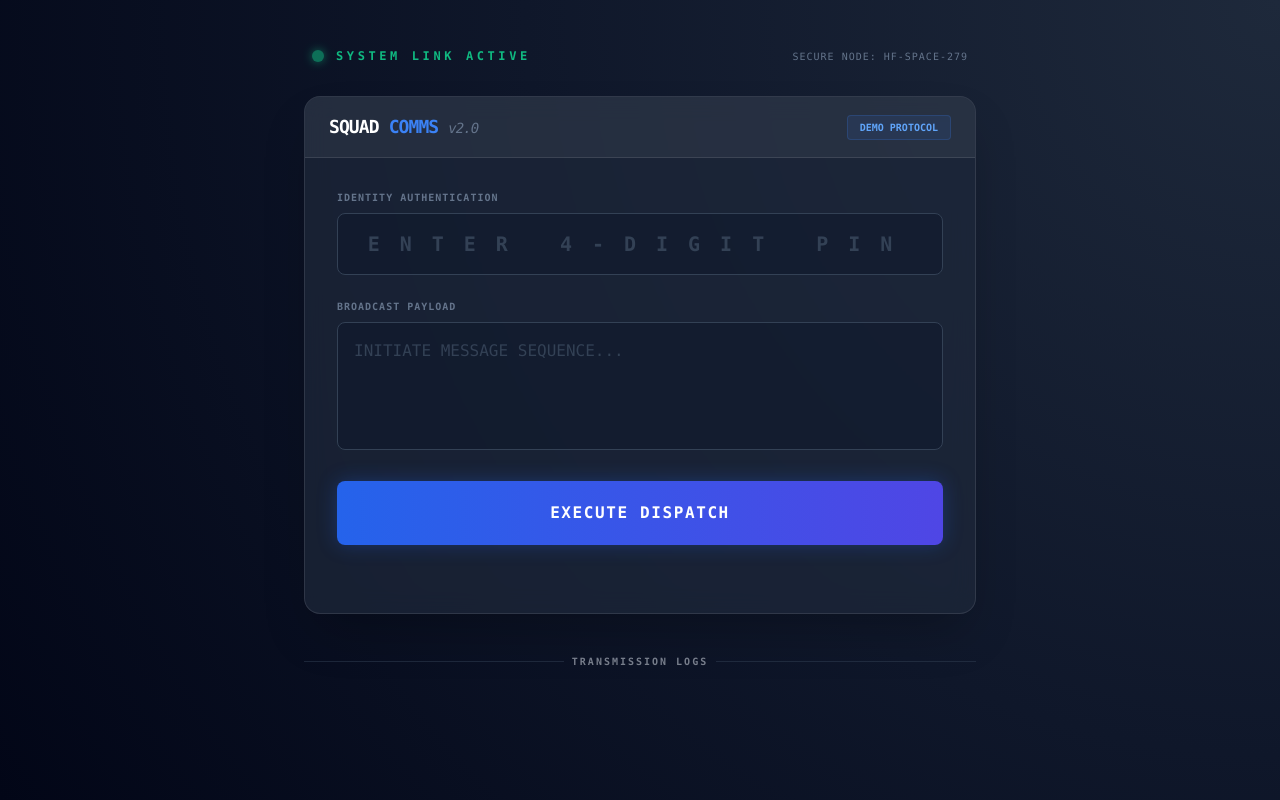
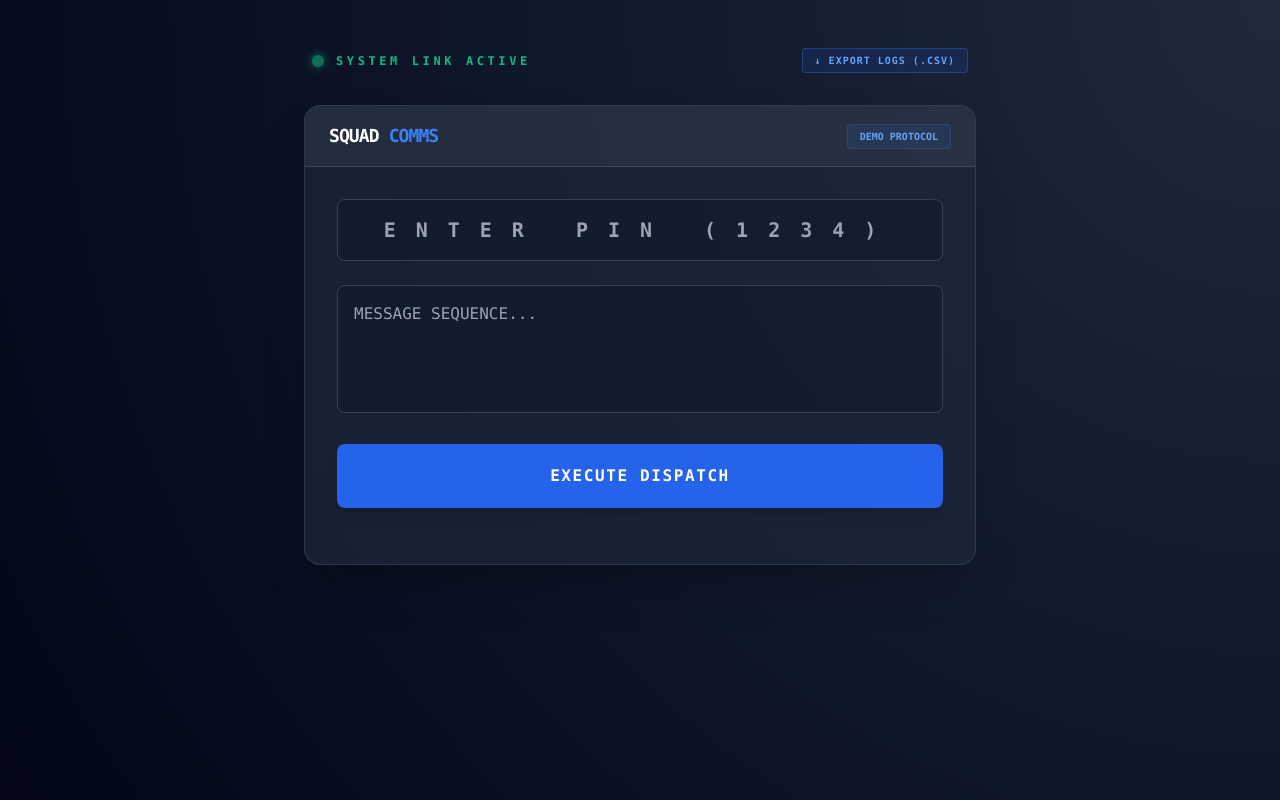
Before and after one commit to yousafk279/crew-sms-dispatcher, a FastAPI app: page / in a window 1280 px wide. Run offline with FastAPI, Linux system fonts and the light colour scheme; data that the repository does not hold is empty; some libraries are stand-ins or nearby versions.

Commit message:
Update index.html

```diff
--- a/templates/index.html
+++ b/templates/index.html
@@ -3,7 +3,7 @@
 <head>
     <meta charset="UTF-8">
     <meta name="viewport" content="width=device-width, initial-scale=1.0">
-    <title>SQUAD-COMMS | Emergency Dispatch</title>
+    <title>SQUAD-COMMS | Dispatch Console</title>
     <script src="https://cdn.tailwindcss.com"></script>
     <style>
         @keyframes pulse-glow { 0%, 100% { opacity: 1; } 50% { opacity: 0.5; } }
@@ -19,48 +19,29 @@
             <div class="w-3 h-3 bg-emerald-500 rounded-full glow-dot shadow-[0_0_10px_#10b981]"></div>
             <h2 class="text-xs uppercase tracking-[0.3em] font-bold text-emerald-500">System Link Active</h2>
         </div>
-        <div class="text-[10px] text-slate-500 uppercase tracking-widest">Secure Node: HF-SPACE-279</div>
+        <a href="/export" class="text-[10px] bg-blue-900/30 border border-blue-500/30 hover:bg-blue-500/20 px-3 py-1 rounded text-blue-400 transition font-bold tracking-widest">
+            ↓ EXPORT LOGS (.CSV)
+        </a>
     </div>
 
     <div class="w-full max-w-2xl glass rounded-2xl overflow-hidden shadow-2xl">
         <div class="bg-white/5 px-6 py-4 border-b border-white/10 flex justify-between items-center">
-            <h1 class="text-lg font-black tracking-tighter text-white">SQUAD <span class="text-blue-500">COMMS</span> <span class="text-slate-500 font-light text-sm italic">v2.0</span></h1>
+            <h1 class="text-lg font-black tracking-tighter text-white">SQUAD <span class="text-blue-500">COMMS</span></h1>
             <div class="px-3 py-1 rounded bg-blue-500/10 border border-blue-500/20 text-[10px] text-blue-400 font-bold uppercase">Demo Protocol</div>
         </div>
 
         <div class="p-8">
             <form id="smsForm" class="space-y-6">
-                <div class="relative">
-                    <label class="text-[10px] uppercase text-slate-500 mb-2 block font-bold tracking-widest">Identity Authentication</label>
-                    <input type="password" name="pin" placeholder="ENTER 4-DIGIT PIN"
-                        class="w-full bg-slate-900/50 border border-slate-700 p-4 rounded-lg focus:ring-2 focus:ring-blue-500/50 outline-none transition-all placeholder:text-slate-700 text-center tracking-[1em] text-xl font-bold">
-                </div>
-
-                <div>
-                    <label class="text-[10px] uppercase text-slate-500 mb-2 block font-bold tracking-widest">Broadcast Payload</label>
-                    <textarea name="alert" placeholder="INITIATE MESSAGE SEQUENCE..."
-                        class="w-full bg-slate-900/50 border border-slate-700 p-4 rounded-lg h-32 focus:ring-2 focus:ring-blue-500/50 outline-none transition-all placeholder:text-slate-700 resize-none"></textarea>
-                </div>
-
-                <button type="submit" id="btn"
-                    class="w-full bg-gradient-to-r from-blue-600 to-indigo-600 hover:from-blue-500 hover:to-indigo-500 text-white font-black py-5 rounded-lg transition-all transform active:scale-[0.98] shadow-[0_0_20px_rgba(37,99,235,0.3)] uppercase tracking-widest">
-                    Execute Dispatch
-                </button>
+                <input type="password" name="pin" placeholder="ENTER PIN (1234)" class="w-full bg-slate-900/50 border border-slate-700 p-4 rounded-lg focus:ring-2 focus:ring-blue-500/50 outline-none text-center tracking-[1em] text-xl font-bold">
+                <textarea name="alert" placeholder="MESSAGE SEQUENCE..." class="w-full bg-slate-900/50 border border-slate-700 p-4 rounded-lg h-32 focus:ring-2 focus:ring-blue-500/50 outline-none resize-none"></textarea>
+                <button type="submit" id="btn" class="w-full bg-blue-600 hover:bg-blue-500 text-white font-black py-5 rounded-lg transition-all shadow-lg uppercase tracking-widest">Execute Dispatch</button>
             </form>
-
-            <div id="status" class="mt-6 text-center text-xs font-bold uppercase tracking-widest italic min-h-[1em]"></div>
+            <div id="status" class="mt-6 text-center text-xs font-bold uppercase tracking-widest italic text-emerald-400"></div>
         </div>
     </div>
 
     <div class="w-full max-w-2xl mt-10">
-        <div class="flex items-center gap-2 mb-4 opacity-50">
-            <div class="h-[1px] flex-grow bg-slate-700"></div>
-            <span class="text-[10px] font-bold uppercase tracking-[0.2em]">Transmission Logs</span>
-            <div class="h-[1px] flex-grow bg-slate-700"></div>
-        </div>
-
-        <div id="history" class="space-y-3">
-            </div>
+        <div id="history" class="space-y-3"></div>
     </div>
 
     <script>
@@ -70,18 +51,11 @@
 
         form.onsubmit = async (e) => {
             e.preventDefault();
-            btn.disabled = true;
-            btn.innerText = "UPLOADING TO SATELLITE...";
-            status.innerText = "";
-
+            btn.disabled = true; btn.innerText = "UPLOADING...";
             const res = await fetch('/send_sms', { method: 'POST', body: new FormData(form) });
             const data = await res.json();
-
             status.innerText = data.message;
-            status.className = data.status === "Error" ? "mt-6 text-center text-xs font-bold uppercase tracking-widest italic text-red-500" : "mt-6 text-center text-xs font-bold uppercase tracking-widest italic text-emerald-400";
-
-            btn.disabled = false;
-            btn.innerText = "Execute Dispatch";
+            btn.disabled = false; btn.innerText = "Execute Dispatch";
             if(data.status !== "Error") { form.reset(); loadHistory(); }
         };
 
@@ -89,12 +63,9 @@
             const res = await fetch('/history');
             const data = await res.json();
             document.getElementById('history').innerHTML = data.map(i => `
-                <div class="glass p-4 rounded-lg flex justify-between items-start group hover:border-blue-500/50 transition-all">
-                    <div>
-                        <p class="text-sm text-slate-300 leading-relaxed">${i.message}</p>
-                        <p class="text-[9px] text-slate-600 mt-2 font-bold uppercase tracking-tighter italic">Sequence Verified: ${i.time}</p>
-                    </div>
-                    <div class="text-blue-500/30 font-black text-xl italic group-hover:text-blue-500 transition-colors">>></div>
+                <div class="glass p-4 rounded-lg flex justify-between items-start">
+                    <div><p class="text-sm text-slate-300">${i.message}</p><p class="text-[9px] text-slate-600 mt-2 uppercase italic">${i.time}</p></div>
+                    <div class="text-blue-500/30 font-black text-xl italic">>></div>
                 </div>
             `).join('');
         }
```
